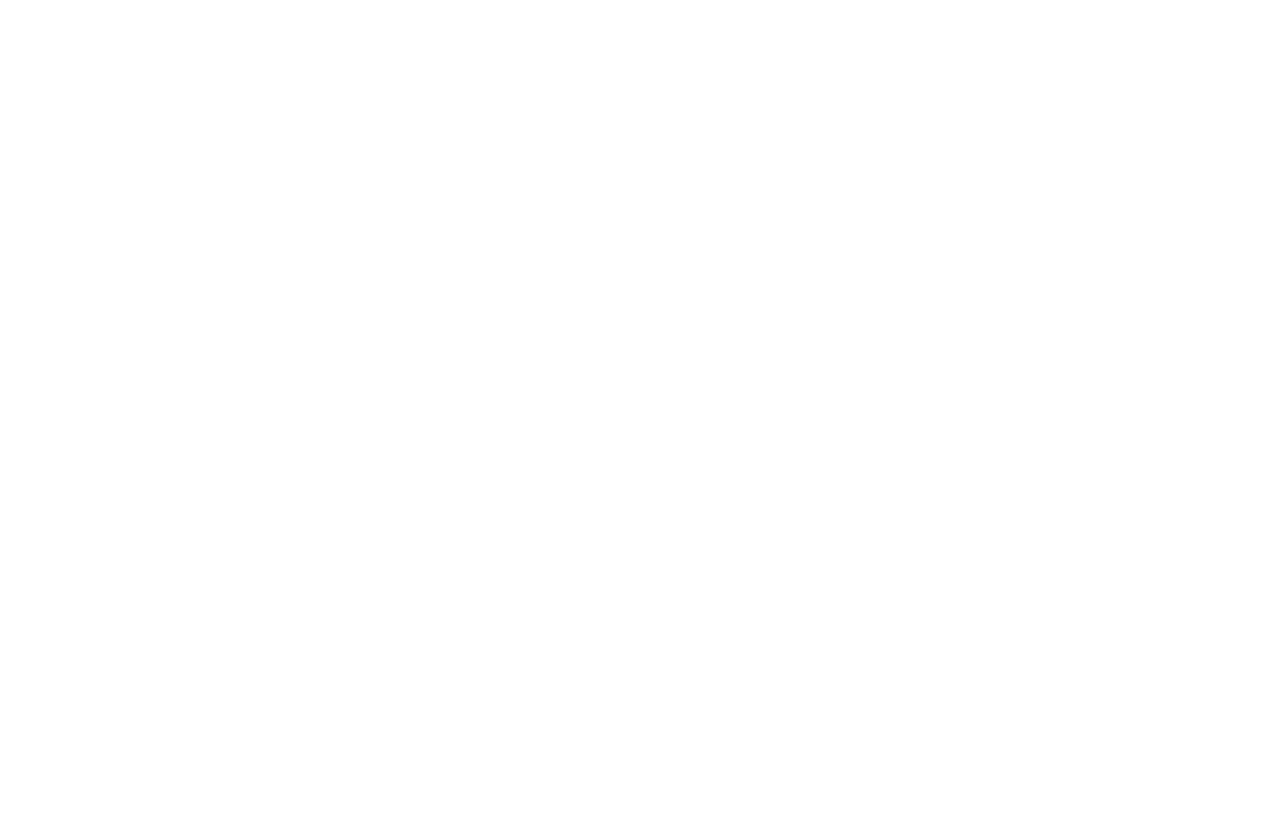
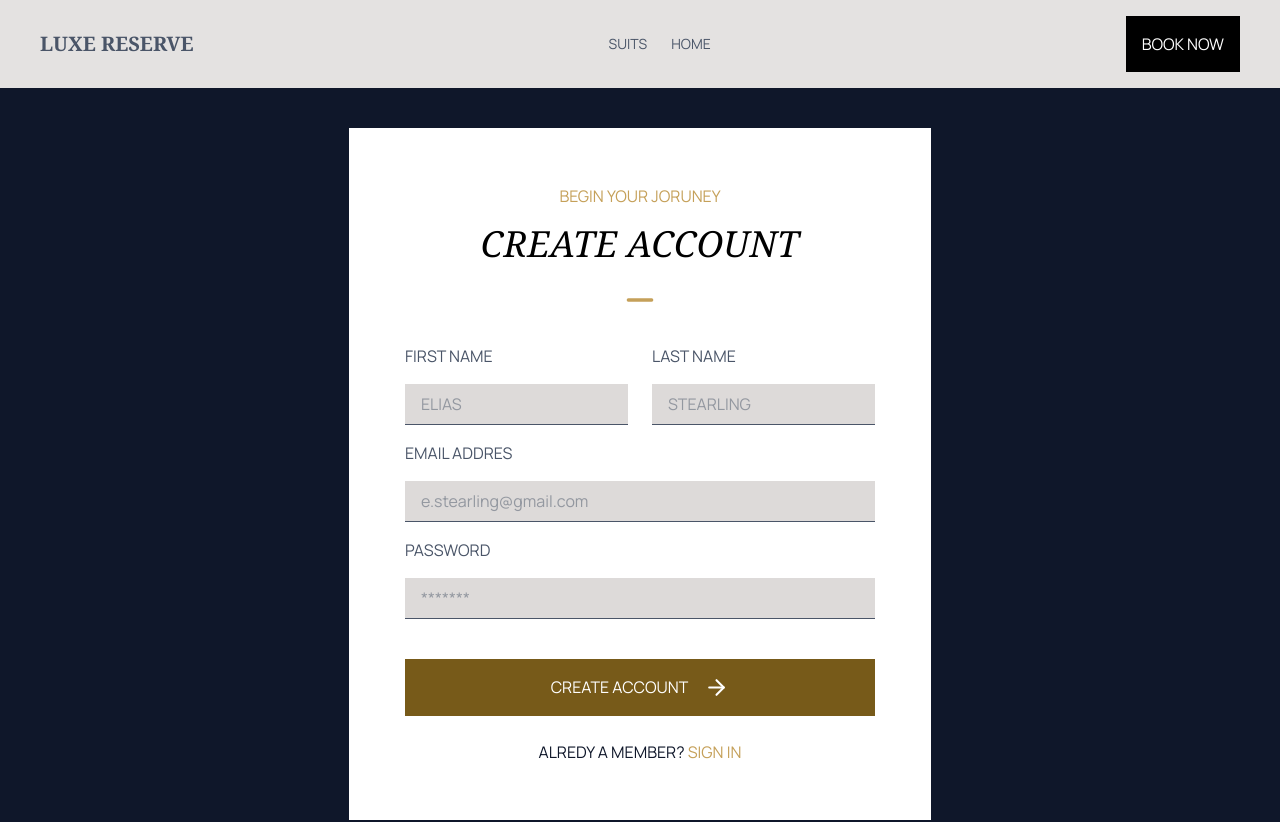
Before and after one commit to aenami/Hotel-reservation-app, a React (Vite) app in the folder client/: page /register in a window 1280 px wide. Shown: the top 822 px of the page. Before the commit the page ends 800 px from the top, so only its background shows below. Built offline with nearby package versions, Linux system fonts and the light colour scheme.

Commit message:
Se termina de crear la UI de la pagina del registro de usuarios

```diff
--- a/client/src/App.css
+++ b/client/src/App.css
@@ -0,0 +1,4 @@
+body {
+  margin: 0;
+  box-sizing: border-box;
+}
--- a/client/src/App.tsx
+++ b/client/src/App.tsx
@@ -1,11 +1,23 @@
+import { BrowserRouter, Routes, Route } from 'react-router'
 import './App.css'
+import Login from './pages/Login'
+import Register from './pages/Register'
 
 function App() {
 
   return (
-    <>
+    <BrowserRouter>
 
-    </>
+      <Routes>
+        <Route path='/login' element={ <h1> PAGINA LOGIN</h1> } />
+        <Route path='/register' element={ <Register/> } />
+
+        {/* --- RUTA POR DEFECTO --- */}
+        <Route path='/' element={ <Login/> } />
+
+      </Routes>
+
+    </BrowserRouter>
   )
 }
 
--- a/client/src/index.css
+++ b/client/src/index.css
@@ -1 +1,9 @@
+@import url('https://fonts.googleapis.com/css2?family=Manrope:wght@200..800&family=Noto+Serif:ital,wght@0,100..900;1,100..900&family=Space+Grotesk:wght@300..700&display=swap" rel="stylesheet');
+
+
 @import "tailwindcss";
+
+@theme {
+  --font-sans: 'Manrope', sans-serif;
+  --font-headline: 'Noto Serif', sans-serif;
+}
--- /dev/null
+++ b/client/src/pages/Login.tsx
@@ -0,0 +1,11 @@
+import React from 'react'
+
+function Login() {
+  return (
+    <div>
+
+    </div>
+  )
+}
+
+export default Login
--- /dev/null
+++ b/client/src/pages/Register.tsx
@@ -0,0 +1,77 @@
+import { Minus, ArrowRight} from "lucide-react"
+import { Link } from "react-router"
+function Register() {
+  return (
+    <main className="text-[#0F172A]">
+        {/* ---- NAVBAR ---- */}
+        <header className="flex justify-between items-center px-10 py-4 bg-[#d2cfcdc1]/80 w-full sticky top-0 backdrop-blur-md">
+            <h2 className="text-[#4A5568] font-bold text-xl font-headline">LUXE RESERVE</h2>
+
+            <div className="text-[#4A5568] flex gap-6 text-sm">
+                <span>SUITS</span>
+                <span>HOME</span>
+            </div>
+
+            <button className="hidden md:block bg-black text-white p-4 cursor-pointer">
+                BOOK NOW
+            </button>
+        </header>
+
+        {/* ---- SECCION PRINCIPAL ---- */}
+        <section className="flex flex-col justify-center items-center bg-[#0F172A] w-full">
+            <div className="flex flex-col justify-center items-center bg-white p-14 m-10 gap-6">
+                {/* ---- TITULO FORMULARIO ---- */}
+                <div className="flex flex-col items-center gap-4">
+                    <span className="text-[#C5A059]">BEGIN YOUR JORUNEY</span>
+                    <h1 className="text-2xl text-black italic font-headline md:text-4xl">CREATE ACCOUNT</h1>
+                    <Minus size={40} color="#C5A059" />
+                </div>
+
+                {/* ---- FORMULARIO ----- */}
+                <form action="" className="flex flex-col gap-4 text-[#4A5568]">
+                    <div className="flex flex-wrap justify-between gap-6">
+                        <div className="flex flex-col gap-4">
+                            <label htmlFor="">FIRST NAME</label>
+                            <input type="text" placeholder="ELIAS" className="bg-[#d2cfcdc1] border-b py-2 px-4"/>
+                        </div>
+                        <div className="flex flex-col gap-4">
+                            <label htmlFor="">LAST NAME</label>
+                            <input type="text" placeholder="STEARLING" className="bg-[#d2cfcdc1] border-b py-2 px-4"/>
+                        </div>
+                    </div>
+
+                    <div className="flex flex-col gap-4">
+                        <label htmlFor="">EMAIL ADDRES</label>
+                        <input type="text" placeholder="e.stearling@gmail.com" className="bg-[#d2cfcdc1]  border-b py-2 px-4"/>
+                    </div>
+                    <div className="flex flex-col gap-4">
+                        <label htmlFor="">PASSWORD</label>
+                        <input type="text" placeholder="*******" className="bg-[#d2cfcdc1] border-b py-2 px-4"/>
+                    </div>
+
+                    <button className="flex text-white bg-[#775A19] px-14 py-4 gap-4 justify-center mt-6 cursor-pointer">
+                        CREATE ACCOUNT <ArrowRight size={25}/>
+                    </button>
+                </form>
+                <div >
+                    <span>ALREDY A MEMBER?</span>
+                    <Link to={'/login'} className="text-[#C5A059] hover:text-[#775A19]"> SIGN IN </Link>
+                </div>
+
+            </div>
+        </section>
+
+        <footer className="flex flex-col md:flex-row justify-between align-middle bg-[#ecebeac1] px-10 py-14 text-sm gap-12">
+            <span>2024 LUXE RESERVE. ALL RIGHTS RESERVE</span>
+            <div className="flex flex-col  md:flex-row gap-6">
+                <span>PRIVACY POLICY</span>
+                <span>TERMS OF SERVICE</span>
+                <span>ACCESIBILITY</span>
+                <span>CONTACT</span>
+            </div>
+        </footer>
+    </main>
+  )
+}
+
+export default Register
```
